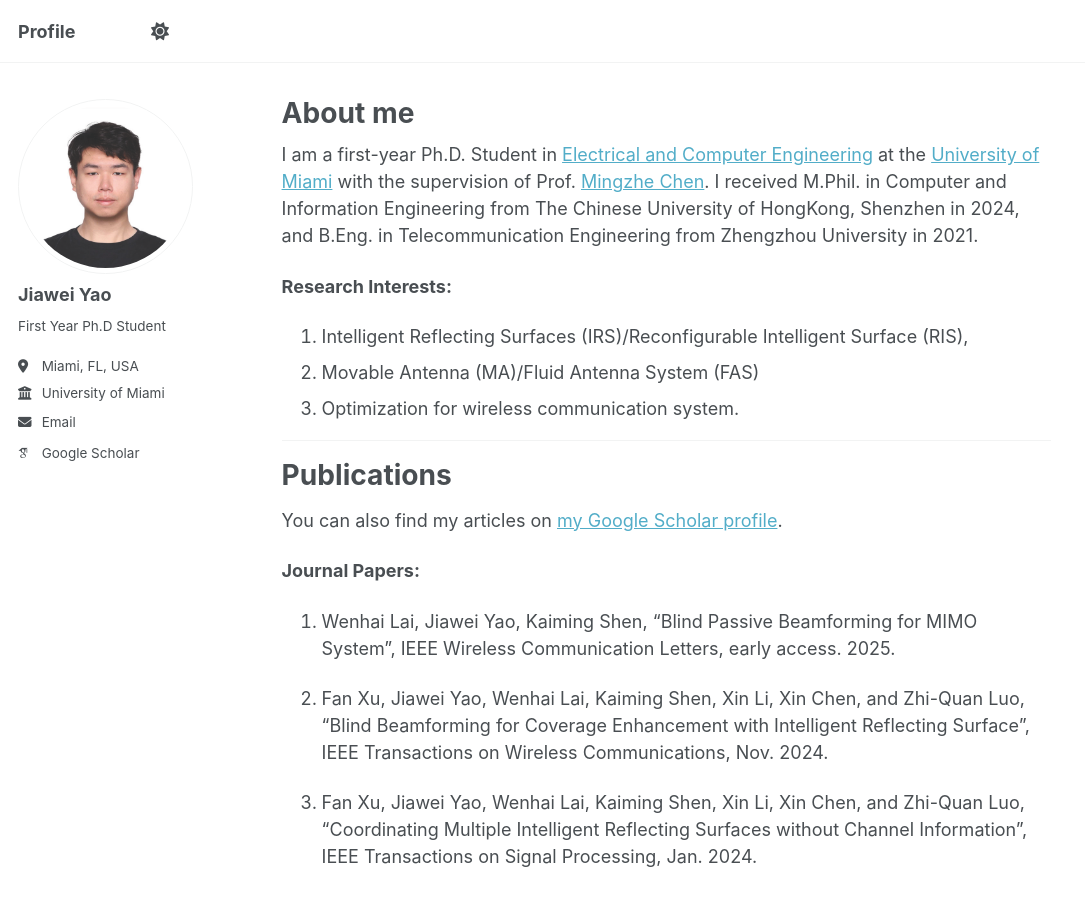
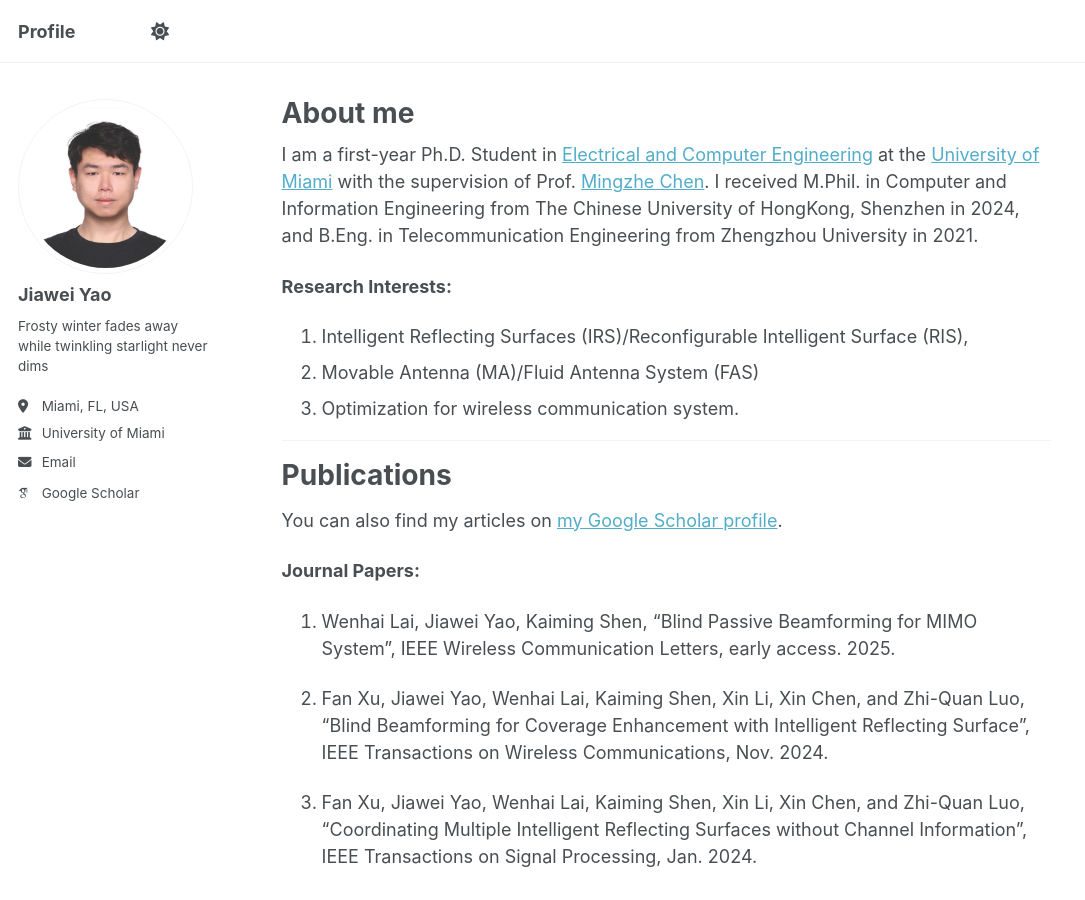
Before and after one commit to Mercuryyjw/Mercuryyjw.github.io, a Jekyll site: the page built from _pages/about.md, in a window 1280 px wide and 900 px high. Shown: the whole window, without its empty margins (0-1085 px from the left). Built offline with Jekyll 4.4.1, drawn with Linux system fonts in a browser that asks for light colours; some web fonts are replaced; a script that is not in the unit is left out.

Commit message:
Update _config.yml

```diff
--- a/_config.yml
+++ b/_config.yml
@@ -25,7 +25,7 @@ author:
   avatar           : "jiawei.png"
   name             : "Jiawei Yao"
   pronouns         : # example: "she/her"
-  bio              : "First Year Ph.D Student"
+  bio              : "Frosty winter fades away while twinkling starlight never dims"
   location         : "Miami, FL, USA"
   employer         : "University of Miami"
   uri              : # URL
```
